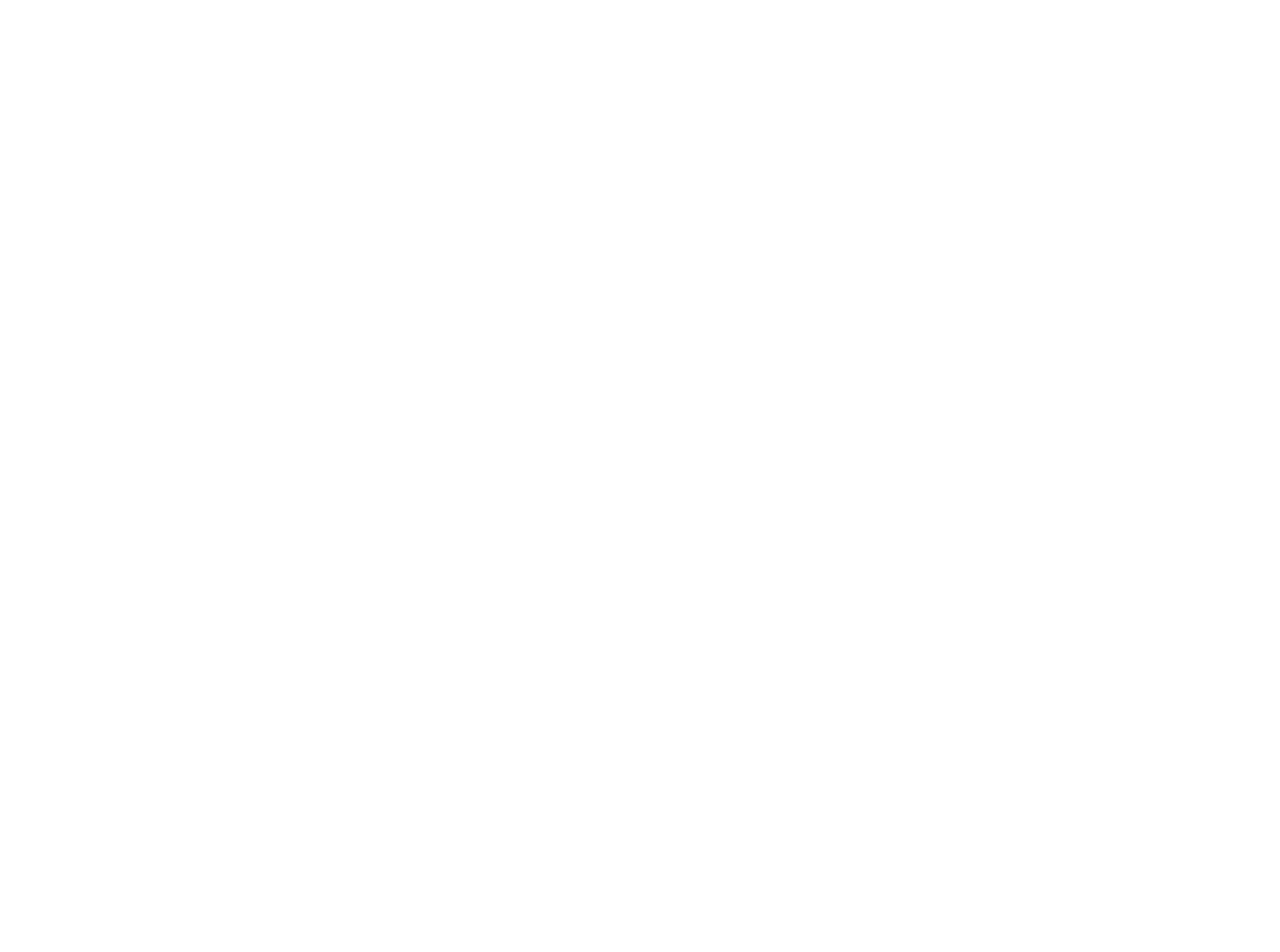
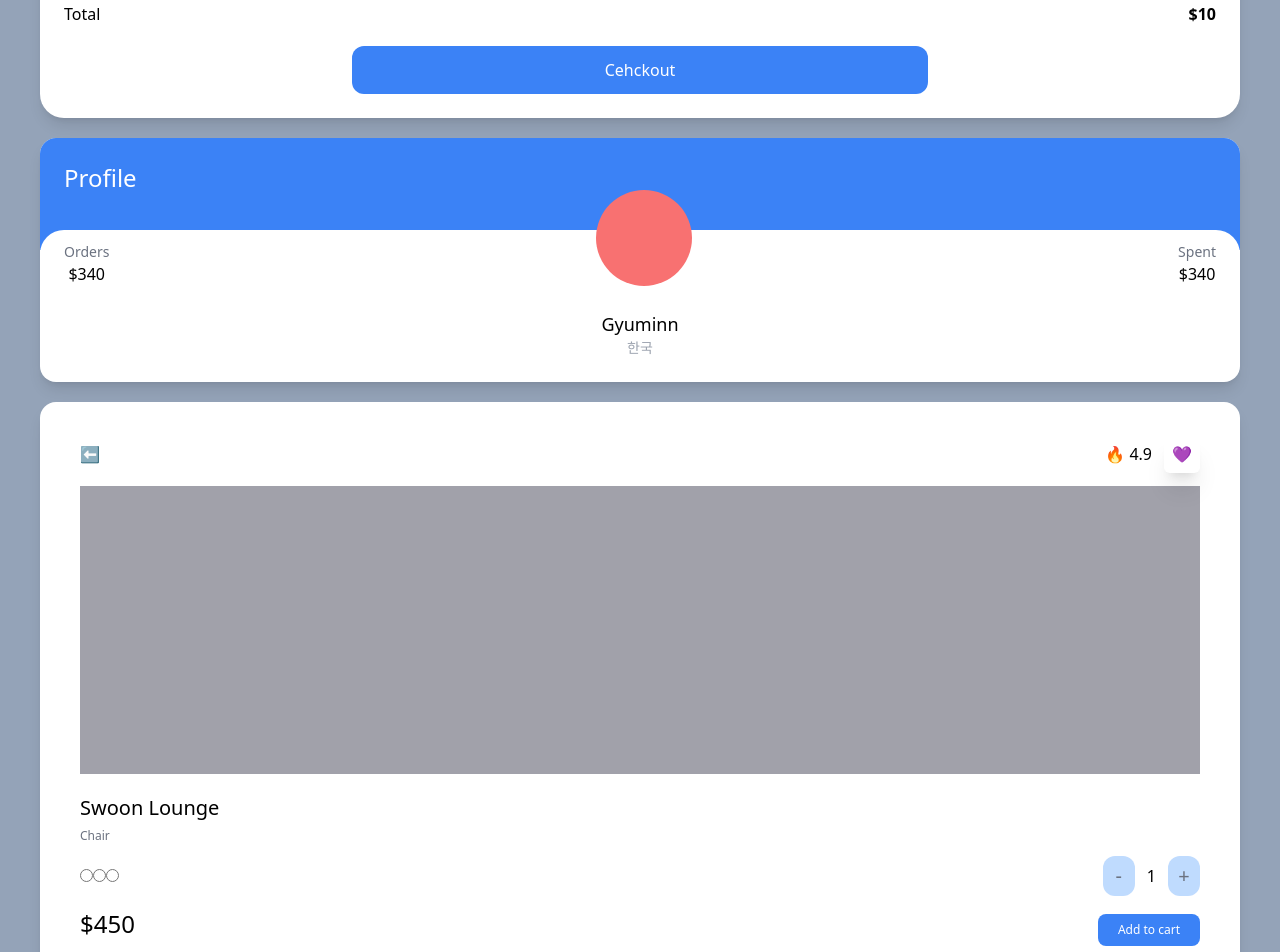
Before and after one commit to Gyuminn/practice-nextjs, a Next.js app: page / in a window 1280 px wide. Shown: the part 220-1172 px from the top of the page. Before the commit the page ends 800 px from the top, so only its background shows below. Built offline with nearby package versions, Linux system fonts and the light colour scheme.

Commit message:
practice tailwindcss

```diff
--- a/pages/index.tsx
+++ b/pages/index.tsx
@@ -1,10 +1,86 @@
 import type { NextPage } from "next";
-import Head from "next/head";
-import Image from "next/image";
-import styles from "../styles/Home.module.css";
 
 const Home: NextPage = () => {
-  return null;
+  return (
+    <div className="bg-slate-400 py-20 px-10 grid gap-5 min-h-screen">
+      <div className="bg-white p-6 rounded-3xl shadow-lg">
+        <span className="font-semibold text-3xl">Select Item</span>
+        <div className="flex justify-between my-2">
+          <span className="text-gray-500">Tooly Chair</span>
+          <span className="font-semibold">$19</span>
+        </div>
+        <div className="flex justify-between">
+          <span className="text-gray-500">Grey Chair</span>
+          <span className="font-semibold">$19</span>
+        </div>
+        <div className="flex justify-between mt-2 pt-2 border-t-2 border-dashed">
+          <span>Total</span>
+          <span className="font-semibold">$10</span>
+        </div>
+        <div className="mt-5 bg-blue-500 text-white p-3 text-center rounded-xl w-2/4 mx-auto">
+          Cehckout
+        </div>
+      </div>
+      <div className="bg-white overflow-hidden rounded-2xl shadow-lg">
+        <div className="bg-blue-500 p-6 pb-14">
+          <span className="text-white text-2xl">Profile</span>
+        </div>
+        <div className="rounded-3xl p-6 bg-white relative -top-5">
+          <div className="flex relative -top-16 items-end justify-between">
+            <div className="flex flex-col items-center">
+              <span className="text-sm text-gray-500">Orders</span>
+              <span className="font-medium">$340</span>
+            </div>
+            <div className="h-24 w-24 bg-red-400 rounded-full"></div>
+            <div className="flex flex-col items-center">
+              <span className="text-sm text-gray-500">Spent</span>
+              <span className="font-medium">$340</span>
+            </div>
+          </div>
+          <div className="relative flex flex-col items-center -mt-10 -mb-5">
+            <span className="text-lg font-medium">Gyuminn</span>
+            <span className="text-sm text-gray-400">한국</span>
+          </div>
+        </div>
+      </div>
+      <div className="bg-white p-10 rounded-2xl shadow-lg">
+        <div className="flex mb-5 justify-between items-center">
+          <span>⬅</span>
+          <div className="space-x-3">
+            <span>🔥 4.9</span>
+            <span className="shadow-xl p-2 rounded-md">💜</span>
+          </div>
+        </div>
+        <div className="bg-zinc-400 h-72 mb-5" />
+        <div className="flex flex-col">
+          <span className="font-medium mb-1.5 text-xl">Swoon Lounge</span>
+          <span className="text-xs text-gray-500">Chair</span>
+          <div className="mt-3 mb-3 flex justify-between items-center">
+            <div>
+              <input type="radio" />
+              <input type="radio" />
+              <input type="radio" />
+            </div>
+            <div className="flex items-center space-x-3">
+              <button className="p-1.5 rounded-xl bg-blue-200 flex justify-center items-center aspect-square w-8 font-medium text-xl text-gray-500">
+                -
+              </button>
+              <span>1</span>
+              <button className="p-1.5 rounded-xl bg-blue-200 flex justify-center items-center aspect-square w-8 font-medium text-xl text-gray-500">
+                +
+              </button>
+            </div>
+          </div>
+          <div className="flex justify-between items-center">
+            <span className="font-medium text-2xl mb-3">$450</span>
+            <button className="bg-blue-500 py-2 px-5 text-center text-xs text-white rounded-lg">
+              Add to cart
+            </button>
+          </div>
+        </div>
+      </div>
+    </div>
+  );
 };
 
 export default Home;
--- a/styles/globals.css
+++ b/styles/globals.css
@@ -1,16 +1,3 @@
-html,
-body {
-  padding: 0;
-  margin: 0;
-  font-family: -apple-system, BlinkMacSystemFont, Segoe UI, Roboto, Oxygen,
-    Ubuntu, Cantarell, Fira Sans, Droid Sans, Helvetica Neue, sans-serif;
-}
-
-a {
-  color: inherit;
-  text-decoration: none;
-}
-
-* {
-  box-sizing: border-box;
-}
+@tailwind base;
+@tailwind components;
+@tailwind utilities;
```
